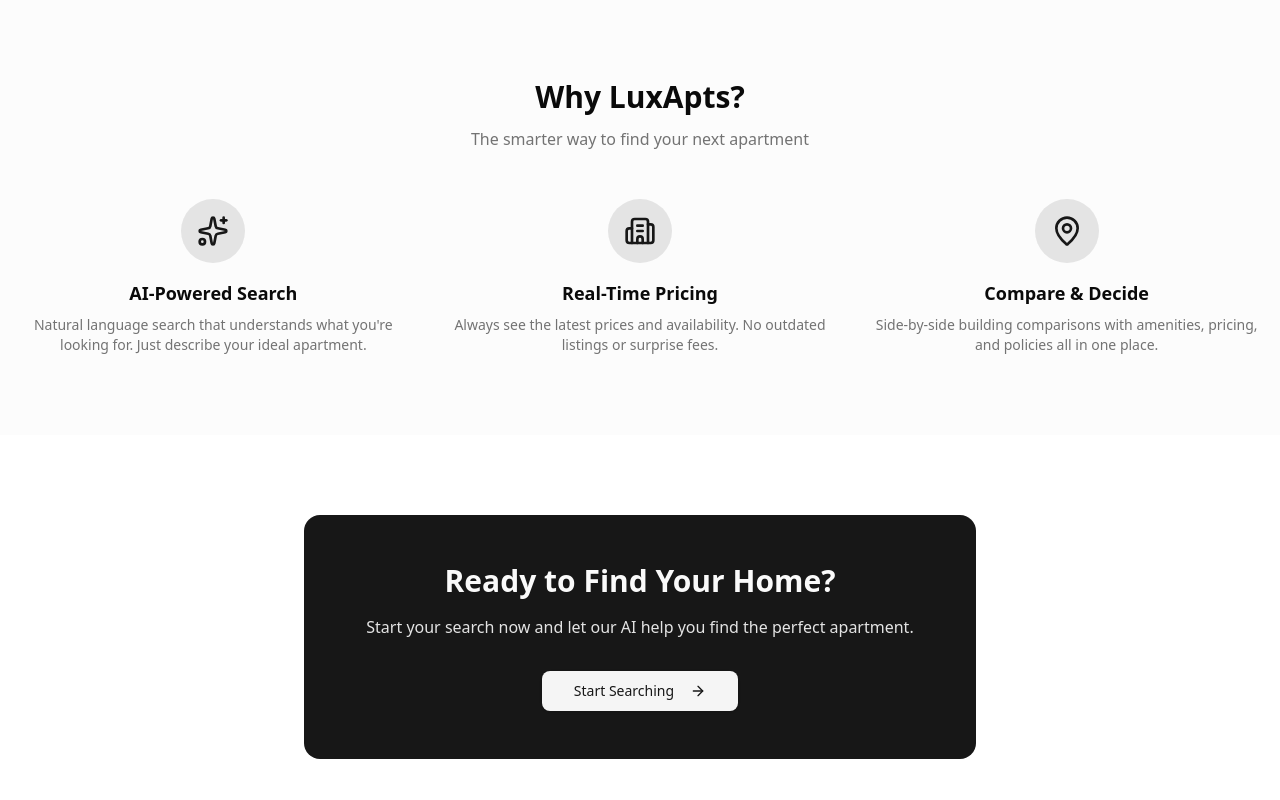
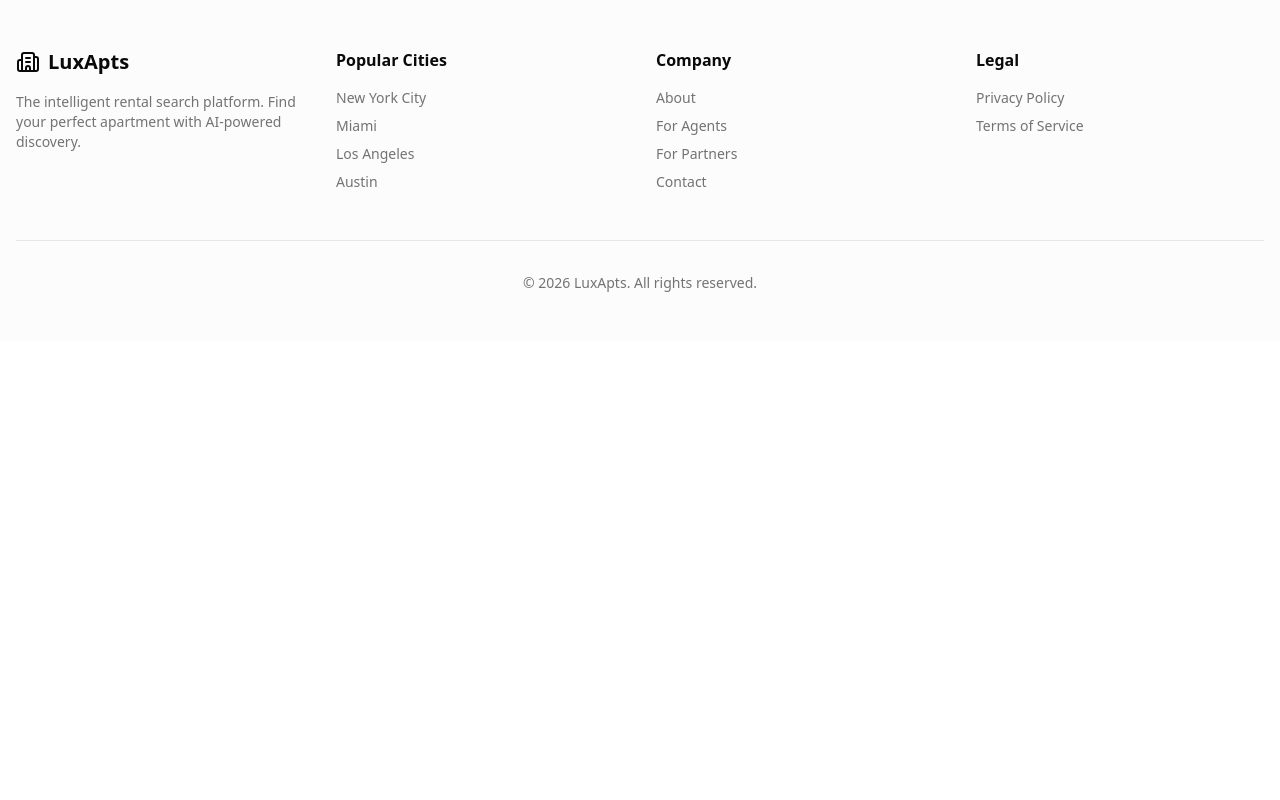
Before and after one commit to digisapp/luxapts-platform, a Next.js app: page / in a window 1280 px wide. Shown: the part 1240-2040 px from the top of the page. After the commit the page ends 1581 px from the top, so only its background shows below. Built offline with nearby package versions, Linux system fonts and the light colour scheme.

Commit message:
Remove Why LuxApts section from homepage

```diff
--- a/src/app/page.tsx
+++ b/src/app/page.tsx
@@ -1,5 +1,5 @@
 import Link from "next/link";
-import { Building2, Search, ArrowRight, MapPin, Sparkles } from "lucide-react";
+import { Building2, Search, ArrowRight, Sparkles } from "lucide-react";
 import { Button } from "@/components/ui/button";
 import { Card, CardContent } from "@/components/ui/card";
 import { Header } from "@/components/layout/Header";
@@ -117,69 +117,6 @@ export default function HomePage() {
           </div>
         </section>
 
-        {/* Features */}
-        <section className="bg-muted/30 py-20">
-          <div className="container mx-auto px-4">
-            <div className="mb-12 text-center">
-              <h2 className="mb-3 text-3xl font-bold">Why LuxApts?</h2>
-              <p className="text-muted-foreground">
-                The smarter way to find your next apartment
-              </p>
-            </div>
-
-            <div className="grid gap-8 md:grid-cols-3">
-              <div className="text-center">
-                <div className="mx-auto mb-4 flex h-16 w-16 items-center justify-center rounded-full bg-primary/10">
-                  <Sparkles className="h-8 w-8 text-primary" />
-                </div>
-                <h3 className="mb-2 text-lg font-semibold">AI-Powered Search</h3>
-                <p className="text-sm text-muted-foreground">
-                  Natural language search that understands what you&apos;re looking for. Just describe your ideal apartment.
-                </p>
-              </div>
-
-              <div className="text-center">
-                <div className="mx-auto mb-4 flex h-16 w-16 items-center justify-center rounded-full bg-primary/10">
-                  <Building2 className="h-8 w-8 text-primary" />
-                </div>
-                <h3 className="mb-2 text-lg font-semibold">Real-Time Pricing</h3>
-                <p className="text-sm text-muted-foreground">
-                  Always see the latest prices and availability. No outdated listings or surprise fees.
-                </p>
-              </div>
-
-              <div className="text-center">
-                <div className="mx-auto mb-4 flex h-16 w-16 items-center justify-center rounded-full bg-primary/10">
-                  <MapPin className="h-8 w-8 text-primary" />
-                </div>
-                <h3 className="mb-2 text-lg font-semibold">Compare & Decide</h3>
-                <p className="text-sm text-muted-foreground">
-                  Side-by-side building comparisons with amenities, pricing, and policies all in one place.
-                </p>
-              </div>
-            </div>
-          </div>
-        </section>
-
-        {/* CTA */}
-        <section className="py-20">
-          <div className="container mx-auto px-4">
-            <div className="mx-auto max-w-2xl rounded-2xl bg-primary p-8 text-center text-primary-foreground md:p-12">
-              <h2 className="mb-4 text-2xl font-bold md:text-3xl">
-                Ready to Find Your Home?
-              </h2>
-              <p className="mb-8 opacity-90">
-                Start your search now and let our AI help you find the perfect apartment.
-              </p>
-              <Button size="lg" variant="secondary" asChild>
-                <Link href="/search">
-                  Start Searching
-                  <ArrowRight className="ml-2 h-4 w-4" />
-                </Link>
-              </Button>
-            </div>
-          </div>
-        </section>
       </main>
 
       <Footer />
```
